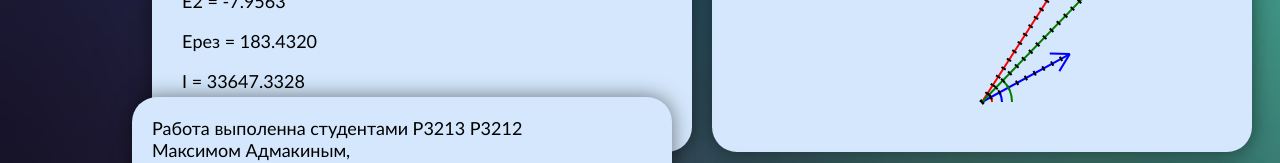
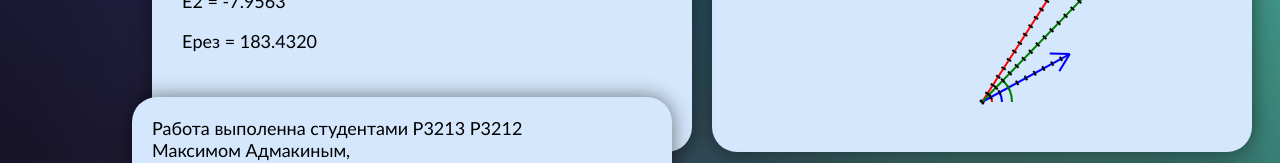
Before and after one commit to Fr1m3n/fr1m3n.github.io, a plain HTML site: page index.html in a window 1280 px wide. Shown: the part 425-588 px from the top of the page. Drawn offline with Linux system fonts and the light colour scheme.

Commit message:
deleted I

```diff
--- a/index.html
+++ b/index.html
@@ -48,7 +48,7 @@
                 <p>E1 = <span id="E_1"></span></p>
                 <p>E2 = <span id="E_2"></span></p>
                 <p>Eрез = <span id="E_rez"></span></p>
-                <p>I = <span id="I_rez"></span></p>
+<!--                <p>I = <span id="I_rez"></span></p>-->
             </div>
         </div>
         <div class="description">
--- a/res/script/index.js
+++ b/res/script/index.js
@@ -131,7 +131,7 @@ function buildVectors() {
     $('#E_1').html(formatNumber(values.e1));
     $('#E_2').html(formatNumber(values.e2));
     $('#E_rez').html(formatNumber(values.res));
-    $('#I_rez').html(formatNumber(sqr(values.res)));
+    // $('#I_rez').html(formatNumber(sqr(values.res)));
     console.log(values);
     return [v1, v2];
 }
```
